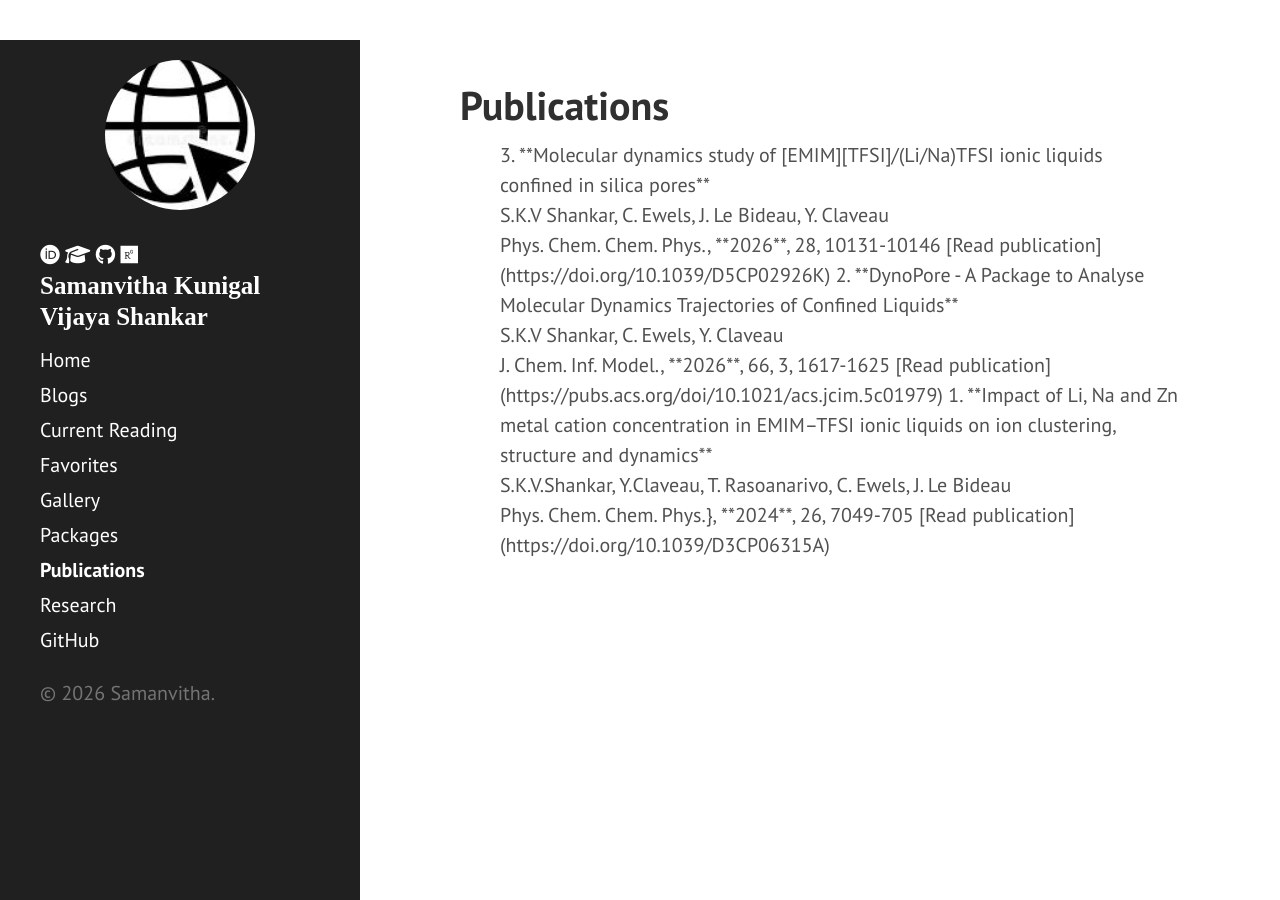
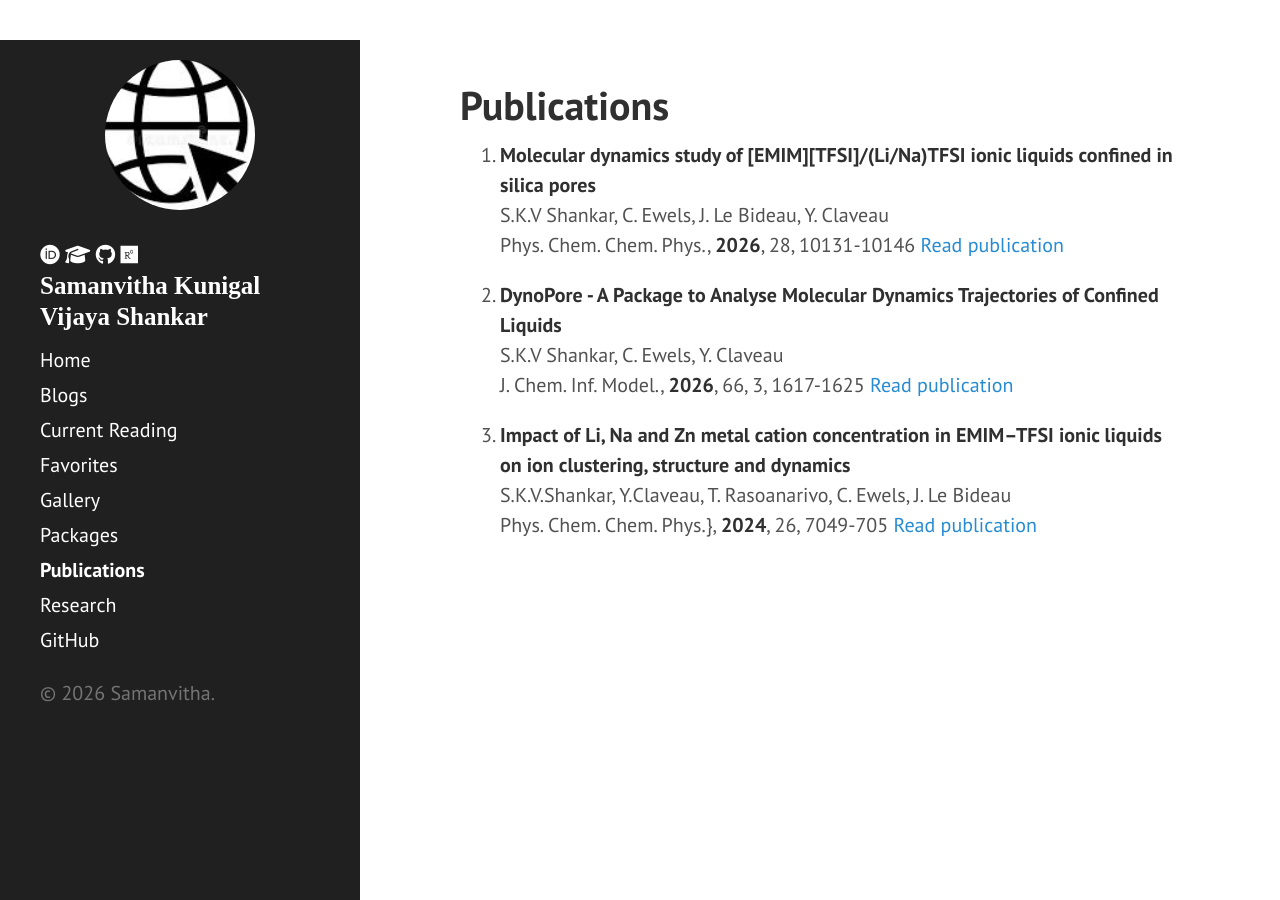
Before and after one commit to Samanvithavs/samanvithavs.github.io, a Jekyll site: the page built from publications.md, in a window 1280 px wide. Built offline with Jekyll 4.4.1, drawn with Linux system fonts in a browser that asks for light colours.

Commit message:
edit publications.md

```diff
--- a/publications.md
+++ b/publications.md
@@ -3,7 +3,7 @@ layout: page
 title: Publications
 permalink: /publications/
 ---
-<ol reversed>
+
 3. **Molecular dynamics study of [EMIM][TFSI]/(Li/Na)TFSI ionic liquids confined in silica pores**<br>
     S.K.V Shankar, C. Ewels, J. Le Bideau, Y. Claveau<br>
     Phys. Chem. Chem. Phys., **2026**, 28, 10131-10146
@@ -18,4 +18,3 @@ permalink: /publications/
     S.K.V.Shankar, Y.Claveau, T. Rasoanarivo, C. Ewels, J. Le Bideau<br>
     Phys. Chem. Chem. Phys.}, **2024**, 26, 7049-705
     [Read publication](https://doi.org/10.1039/D3CP06315A)
-<ol reversed>
```
